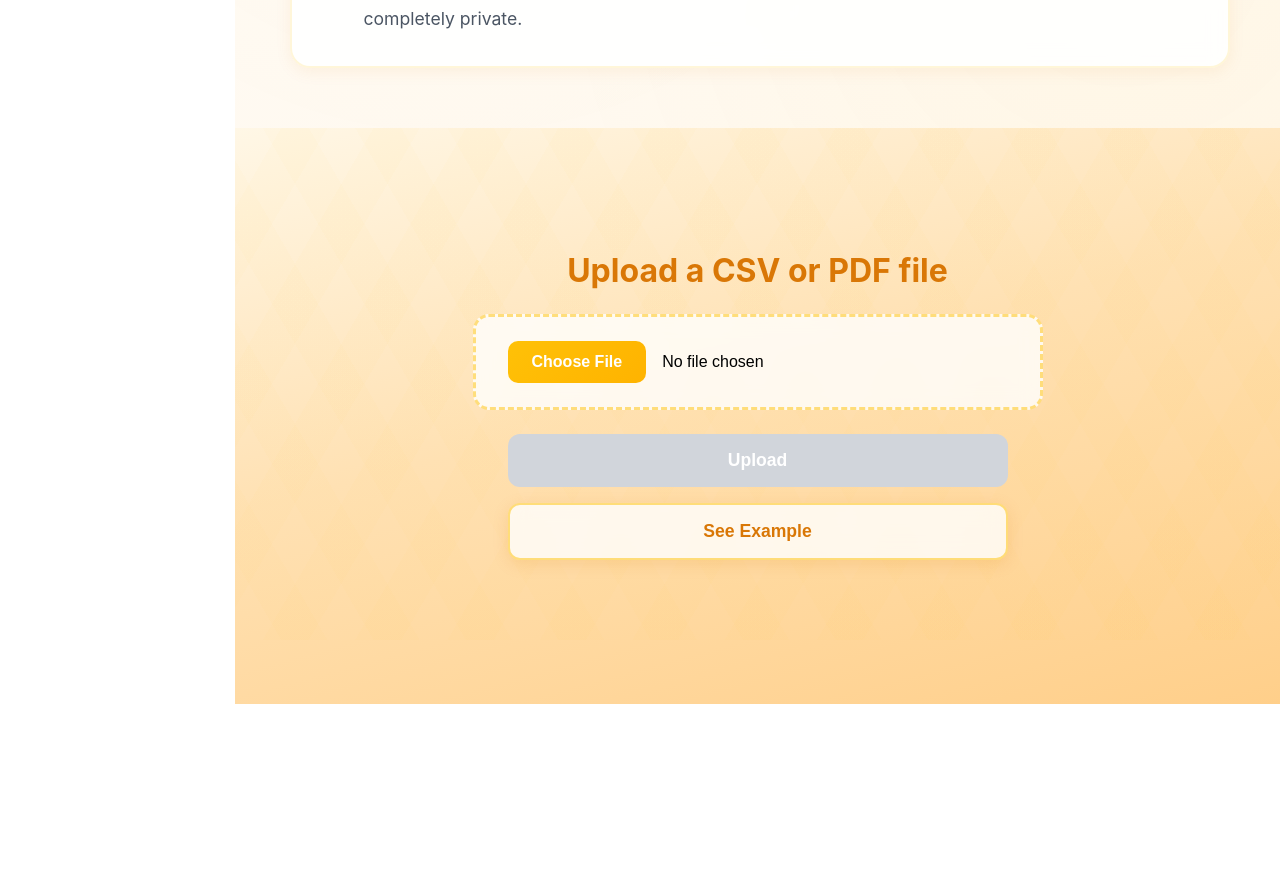
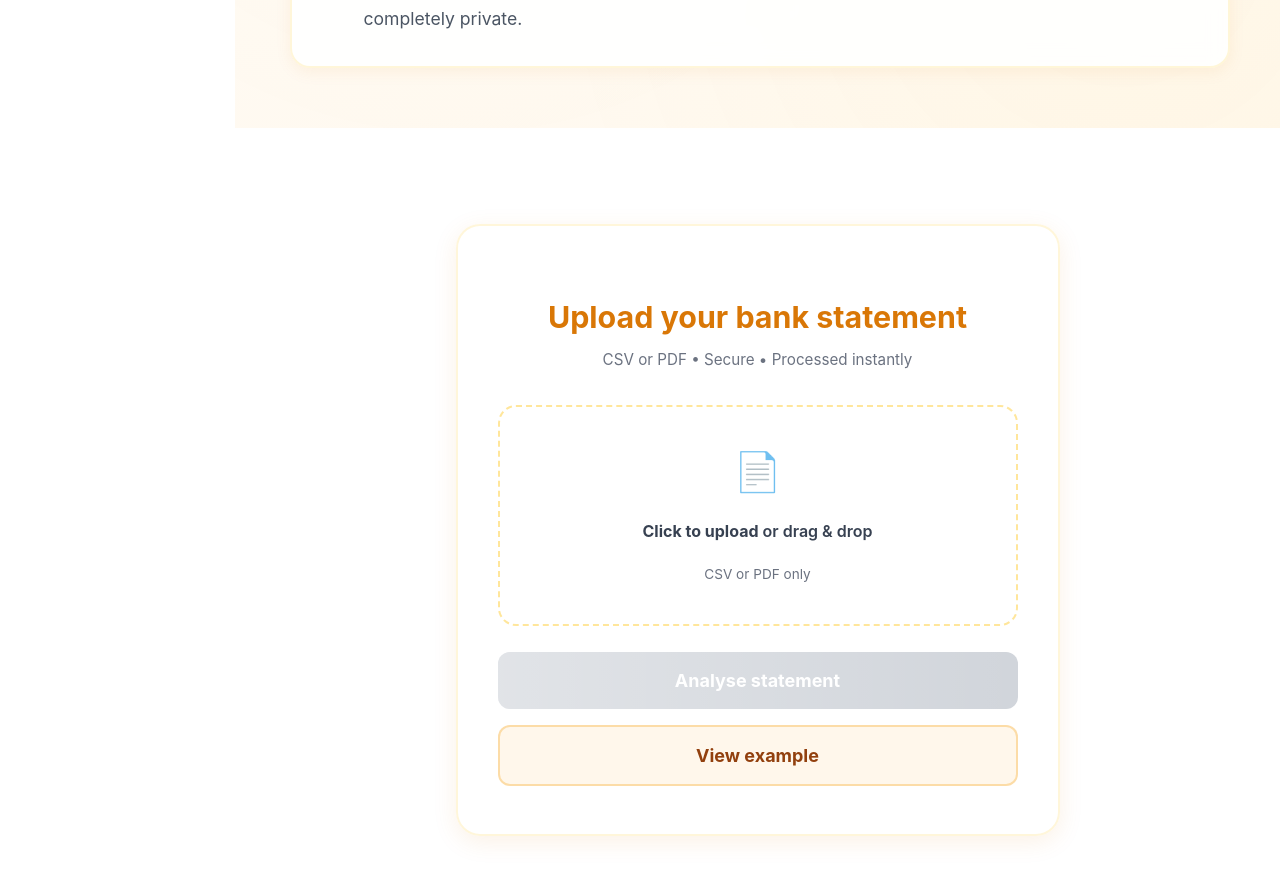
Before and after one commit to mh1803/SpendBee, a React (Vite) app in the folder spendbee/: page / in a window 1280 px wide. Shown: the part 1600-2480 px from the top of the page. Before the commit the page ends 2304 px from the top, so only its background shows below. Built offline with nearby package versions, Linux system fonts and the light colour scheme.

Commit message:
Redesigned upload section

```diff
--- a/spendbee/src/frontend/components/upload/Upload.module.css
+++ b/spendbee/src/frontend/components/upload/Upload.module.css
@@ -1,209 +1,233 @@
 .UploadContainer {
   display: flex;
   flex-direction: column;
-  font-family: "Inter", -apple-system, BlinkMacSystemFont, "Segoe UI",
-    sans-serif;
+  min-height: 100vh;
+
   margin-left: 235px;
   width: calc(100dvw - 235px);
   max-width: calc(100dvw - 235px);
-  background: linear-gradient(165deg, #fff7e6 0%, #ffe1b3 45%, #ffcf8a 100%);
+
+  font-family: "Inter", -apple-system, BlinkMacSystemFont, "Segoe UI",
+    sans-serif;
+
+  position: relative;
+  overflow-x: hidden;
+}
+
+.UploadContainer::before {
+  content: "";
+  position: fixed;
+  inset: 0;
+
+  background: linear-gradient(165deg, #fff7ed 0%, #ffedd5 45%, #fed7aa 100%),
+    radial-gradient(circle at 20% 45%, rgba(245, 158, 11, 0.1), transparent 55%),
+    radial-gradient(
+      circle at 80% 75%,
+      rgba(245, 158, 11, 0.12),
+      transparent 60%
+    );
+
+  pointer-events: none;
+  z-index: -1;
 }
 
 .UploadSection {
-  min-height: 40vh;
-  padding: 6rem 2rem 4rem 2rem;
+  padding: 6rem 2rem 3rem;
+  display: flex;
+  justify-content: center;
+  align-items: center;
+  position: relative;
+  z-index: 1;
+}
+
+.uploadCard {
+  width: 100%;
+  max-width: 520px;
+  padding: 3rem 2.5rem;
+
+  background: rgba(255, 255, 255, 0.92);
+  backdrop-filter: blur(12px);
+
+  border-radius: 24px;
+  border: 2px solid rgba(255, 193, 7, 0.15);
+
+  box-shadow: 0 6px 24px rgba(217, 119, 6, 0.1);
+  text-align: center;
+}
+
+.uploadCard h2 {
+  font-size: 1.9rem;
+  font-weight: 700;
+  color: #d97706;
+  margin-bottom: 0.5rem;
+}
+
+.subtitle {
+  font-size: 0.95rem;
+  color: #6b7280;
+  margin-bottom: 2.2rem;
+}
+
+.dropzone {
+  display: block;
+  padding: 2.6rem 2rem;
+  margin-bottom: 1.6rem;
+
+  border: 2px dashed rgba(255, 193, 7, 0.4);
+  border-radius: 18px;
+
+  background: rgba(255, 255, 255, 0.75);
+  cursor: pointer;
+
+  transition: border-color 0.25s ease, background 0.25s ease;
+}
+
+.dropzone:hover {
+  border-color: rgba(255, 152, 0, 0.6);
+  background: rgba(255, 255, 255, 0.95);
+}
+
+.dropContent {
   display: flex;
   flex-direction: column;
   align-items: center;
-  justify-content: center;
+  gap: 0.6rem;
+}
+
+.icon {
+  font-size: 2.4rem;
+}
+
+.dropContent p {
+  font-size: 1rem;
+  font-weight: 600;
+  color: #374151;
+}
+
+.hint {
+  font-size: 0.85rem;
+  color: #6b7280;
+}
+
+.fileInfo {
+  display: flex;
+  justify-content: space-between;
+  align-items: center;
+
+  padding: 0.75rem 1rem;
+  margin-bottom: 1.4rem;
+
+  background: rgba(255, 255, 255, 0.95);
+  border-radius: 14px;
+  border: 2px solid rgba(255, 193, 7, 0.15);
+
+  font-size: 0.9rem;
+  color: #374151;
+}
+
+.removeBtn {
+  background: none;
+  border: none;
+  color: #ef4444;
+  font-weight: 600;
+  cursor: pointer;
+}
+
+.error {
+  padding: 0.85rem 1rem;
+  margin-bottom: 1.4rem;
+
+  background: rgba(254, 226, 226, 0.9);
+  color: #b91c1c;
+
+  border-radius: 12px;
+  border: 2px solid rgba(239, 68, 68, 0.3);
+
+  font-size: 0.9rem;
+  font-weight: 500;
+}
+
+.actions {
+  display: flex;
+  flex-direction: column;
+  gap: 1rem;
+}
+
+.primaryBtn {
+  padding: 1.125rem 2.5rem;
+  font-size: 1.125rem;
+  font-weight: 700;
+
+  color: #ffffff;
+  background: linear-gradient(135deg, #f59e0b 0%, #d97706 100%);
+
+  border: none;
+  border-radius: 12px;
+  cursor: pointer;
+  font-family: inherit;
+
   position: relative;
   overflow: hidden;
+
+  transition: all 0.3s ease;
+  box-shadow: 0 4px 16px rgba(245, 158, 11, 0.4);
 }
 
-.UploadSection::before {
+.primaryBtn::before {
   content: "";
   position: absolute;
-  top: 0;
-  left: 0;
-  right: 0;
-  bottom: 0;
-  background-image: repeating-linear-gradient(
-      120deg,
-      transparent,
-      transparent 40px,
-      rgba(255, 193, 7, 0.02) 40px,
-      rgba(255, 193, 7, 0.02) 80px
-    ),
-    repeating-linear-gradient(
-      60deg,
-      transparent,
-      transparent 40px,
-      rgba(255, 193, 7, 0.02) 40px,
-      rgba(255, 193, 7, 0.02) 80px
-    );
-  pointer-events: none;
-  z-index: 1;
+  inset: 0;
+  left: -100%;
+  background: linear-gradient(
+    90deg,
+    transparent,
+    rgba(255, 255, 255, 0.35),
+    transparent
+  );
+  transition: left 0.5s;
 }
 
-.UploadSection h2 {
-  font-size: 2rem;
-  font-weight: 700;
-  color: #d97706;
-  margin-bottom: 1.5rem;
-  text-align: center;
-  position: relative;
-  z-index: 10;
+.primaryBtn:hover::before {
+  left: 100%;
 }
 
-.UploadSection input[type="file"] {
-  position: relative;
-  z-index: 10;
-  padding: 1.5rem 2rem;
-  font-size: 1rem;
-  border: 3px dashed rgba(255, 193, 7, 0.5);
-  border-radius: 16px;
-  background: rgba(255, 255, 255, 0.8);
-  backdrop-filter: blur(10px);
-  cursor: pointer;
-  transition: all 0.3s ease;
-  max-width: 500px;
-  width: 100%;
-  margin-bottom: 1.5rem;
+.primaryBtn:hover:not(:disabled) {
+  transform: translateY(-2px);
+  box-shadow: 0 6px 22px rgba(245, 158, 11, 0.55);
 }
 
-.UploadSection input[type="file"]:hover {
-  border-color: rgba(255, 152, 0, 0.7);
-  background: rgba(255, 255, 255, 0.95);
-  box-shadow: 0 8px 24px rgba(255, 193, 7, 0.2);
+.primaryBtn:disabled {
+  background: #d1d5db;
+  box-shadow: none;
+  cursor: not-allowed;
 }
 
-.UploadSection input[type="file"]::file-selector-button {
-  padding: 0.75rem 1.5rem;
-  margin-right: 1rem;
-  border: none;
-  border-radius: 10px;
-  background: linear-gradient(135deg, #ffc107 0%, #ffb300 100%);
-  color: white;
-  font-weight: 600;
+.secondaryBtn {
+  padding: 1.125rem 2.5rem;
+  font-size: 1.125rem;
+  font-weight: 700;
+
+  color: #92400e;
+  background: rgba(245, 158, 11, 0.08);
+
+  border: 2px solid rgba(245, 158, 11, 0.3);
+  border-radius: 12px;
   cursor: pointer;
+  font-family: inherit;
+
   transition: all 0.3s ease;
 }
 
-.UploadSection input[type="file"]::file-selector-button:hover {
-  background: linear-gradient(135deg, #ffd54f 0%, #ffc107 100%);
+.secondaryBtn:hover {
+  background: rgba(245, 158, 11, 0.15);
+  border-color: rgba(245, 158, 11, 0.5);
   transform: translateY(-2px);
-  box-shadow: 0 4px 12px rgba(255, 193, 7, 0.4);
-}
-
-.fileInfo {
-  position: relative;
-  z-index: 10;
-  display: flex;
-  align-items: center;
-  gap: 1rem;
-  padding: 1rem 1.5rem;
-  background: rgba(255, 255, 255, 0.9);
-  backdrop-filter: blur(10px);
-  border-radius: 12px;
-  border: 2px solid rgba(255, 193, 7, 0.3);
-  margin-bottom: 1.5rem;
-  max-width: 500px;
-  width: 100%;
-}
-
-.fileInfo p {
-  margin: 0;
-  color: #374151;
-  font-weight: 500;
-  flex: 1;
-}
-
-.removeBtn {
-  padding: 0.5rem 1rem;
-  background: #ef4444;
-  color: white;
-  border: none;
-  border-radius: 8px;
-  font-weight: 600;
-  cursor: pointer;
-  transition: all 0.3s ease;
-}
-
-.removeBtn:hover {
-  background: #dc2626;
-  transform: translateY(-2px);
-  box-shadow: 0 4px 12px rgba(239, 68, 68, 0.3);
-}
-
-.UploadSection button {
-  position: relative;
-  z-index: 10;
-  padding: 1rem 2.5rem;
-  font-size: 1.1rem;
-  font-weight: 700;
-  border: none;
-  border-radius: 12px;
-  cursor: pointer;
-  transition: all 0.4s ease;
-  max-width: 500px;
-  width: 100%;
-  margin-bottom: 1rem;
-}
-
-.UploadSection button:first-of-type {
-  background: linear-gradient(135deg, #ffc107 0%, #ffb300 100%);
-  color: white;
-  box-shadow: 0 8px 24px rgba(255, 193, 7, 0.3);
-}
-
-.UploadSection button:first-of-type:hover:not(:disabled) {
-  background: linear-gradient(135deg, #ffd54f 0%, #ffc107 100%);
-  transform: translateY(-4px);
-  box-shadow: 0 12px 32px rgba(255, 152, 0, 0.4),
-    0 0 30px rgba(255, 193, 7, 0.3);
-}
-
-.UploadSection button:first-of-type:disabled {
-  background: #d1d5db;
-  cursor: not-allowed;
-  box-shadow: none;
-}
-
-.exampleBtn {
-  background: rgba(255, 255, 255, 0.8) !important;
-  backdrop-filter: blur(10px);
-  color: #d97706 !important;
-  border: 2px solid rgba(255, 193, 7, 0.5) !important;
-  box-shadow: 0 4px 16px rgba(217, 119, 6, 0.15) !important;
-}
-
-.exampleBtn:hover {
-  background: rgba(255, 255, 255, 0.95) !important;
-  border-color: rgba(255, 152, 0, 0.7) !important;
-  transform: translateY(-4px) !important;
-  box-shadow: 0 8px 24px rgba(217, 119, 6, 0.25),
-    0 0 20px rgba(255, 193, 7, 0.2) !important;
-}
-
-.error {
-  position: relative;
-  z-index: 10;
-  color: #ef4444;
-  background: rgba(254, 226, 226, 0.9);
-  padding: 1rem 1.5rem;
-  border-radius: 10px;
-  border: 2px solid rgba(239, 68, 68, 0.3);
-  margin-bottom: 1.5rem;
-  max-width: 500px;
-  width: 100%;
-  text-align: center;
-  font-weight: 500;
 }
 
 .DashboardSection {
   padding: 2rem;
   position: relative;
-  z-index: 2;
+  z-index: 1;
 }
 
 @media (max-width: 1024px) {
@@ -212,71 +236,35 @@
     width: 100dvw;
     max-width: 100dvw;
   }
-
-  .UploadSection {
-    padding: 3rem 1.5rem 2rem 1.5rem;
-  }
-
-  .UploadSection h2 {
-    font-size: 1.75rem;
-  }
 }
 
 @media (max-width: 768px) {
   .UploadSection {
-    padding: 2.5rem 1.5rem 1.5rem 1.5rem;
+    padding: 4rem 1.25rem 2.5rem;
   }
 
-  .UploadSection h2 {
-    font-size: 1.5rem;
+  .uploadCard {
+    padding: 2.5rem 2rem;
   }
 
-  .UploadSection input[type="file"] {
-    padding: 1.25rem 1.5rem;
-    font-size: 0.9rem;
-  }
-
-  .UploadSection button {
-    padding: 0.875rem 2rem;
-    font-size: 1rem;
-  }
-
-  .DashboardSection {
-    padding: 1.5rem;
+  .uploadCard h2 {
+    font-size: 1.65rem;
   }
 }
 
 @media (max-width: 480px) {
   .UploadSection {
-    padding: 2rem 1rem 1.25rem 1rem;
+    padding: 3rem 1rem 2rem;
   }
 
-  .UploadSection h2 {
-    font-size: 1.35rem;
-    margin-bottom: 1.25rem;
-  }
-
-  .UploadSection input[type="file"] {
-    padding: 1rem 1.25rem;
-    font-size: 0.85rem;
-  }
-
-  .UploadSection button {
-    padding: 0.75rem 1.5rem;
-    font-size: 0.95rem;
+  .uploadCard {
+    padding: 2rem 1.5rem;
+    border-radius: 20px;
   }
 
   .fileInfo {
     flex-direction: column;
     align-items: flex-start;
-    gap: 0.75rem;
-  }
-
-  .removeBtn {
-    width: 100%;
-  }
-
-  .DashboardSection {
-    padding: 1rem;
+    gap: 0.6rem;
   }
 }
--- a/spendbee/src/frontend/components/upload/Upload.tsx
+++ b/spendbee/src/frontend/components/upload/Upload.tsx
@@ -56,8 +56,7 @@ export function Upload() {
       }
 
       setAnalysis(data.analysis);
-    } catch (err) {
-      console.error(err);
+    } catch {
       setError("Failed to upload file");
       setAnalysis(null);
     } finally {
@@ -74,40 +73,72 @@ export function Upload() {
   return (
     <div className={styles.UploadContainer}>
       {/* Upload Section */}
-      <div className={styles.UploadSection}>
-        <h2>Upload a CSV or PDF file</h2>
+      <section className={styles.UploadSection}>
+        <div className={styles.uploadCard}>
+          <h2>Upload your bank statement</h2>
+          <p className={styles.subtitle}>
+            CSV or PDF • Secure • Processed instantly
+          </p>
 
+          <label className={styles.dropzone}>
             <input
               id="fileInput"
               type="file"
               accept=".csv, application/pdf"
               onChange={handleFileChange}
+              hidden
             />
+            <div className={styles.dropContent}>
+              <span className={styles.icon}>📄</span>
+              <p>
+                <strong>Click to upload</strong> or drag & drop
+              </p>
+              <span className={styles.hint}>CSV or PDF only</span>
+            </div>
+          </label>
 
           {file && (
             <div className={styles.fileInfo}>
-            <p>Selected file: {file.name}</p>
-            <button onClick={handleRemove} className={styles.removeBtn}>
+              <span>{file.name}</span>
+              <button
+                type="button"
+                className={styles.removeBtn}
+                onClick={handleRemove}
+              >
                 Remove
               </button>
             </div>
           )}
 
-        {error && <p className={styles.error}>{error}</p>}
+          {error && <div className={styles.error}>{error}</div>}
 
-        <button onClick={handleUpload} disabled={!file || isLoading}>
-          {isLoading ? "Loading..." : "Upload"}
+          <div className={styles.actions}>
+            <button
+              type="button"
+              className={styles.primaryBtn}
+              onClick={handleUpload}
+              disabled={!file || isLoading}
+            >
+              {isLoading ? "Analysing..." : "Analyse statement"}
             </button>
 
-        <button onClick={handleSeeExample} className={styles.exampleBtn}>
-          See Example
+            <button
+              type="button"
+              className={styles.secondaryBtn}
+              onClick={handleSeeExample}
+            >
+              View example
             </button>
           </div>
+        </div>
+      </section>
 
       {/* Dashboard Section */}
-      <div className={styles.DashboardSection}>
+      {analysis && (
+        <section className={styles.DashboardSection}>
           <Dashboard analysis={analysis} />
-      </div>
+        </section>
+      )}
     </div>
   );
 }
```
Lines whose indentation alone changed are shown as unchanged.
